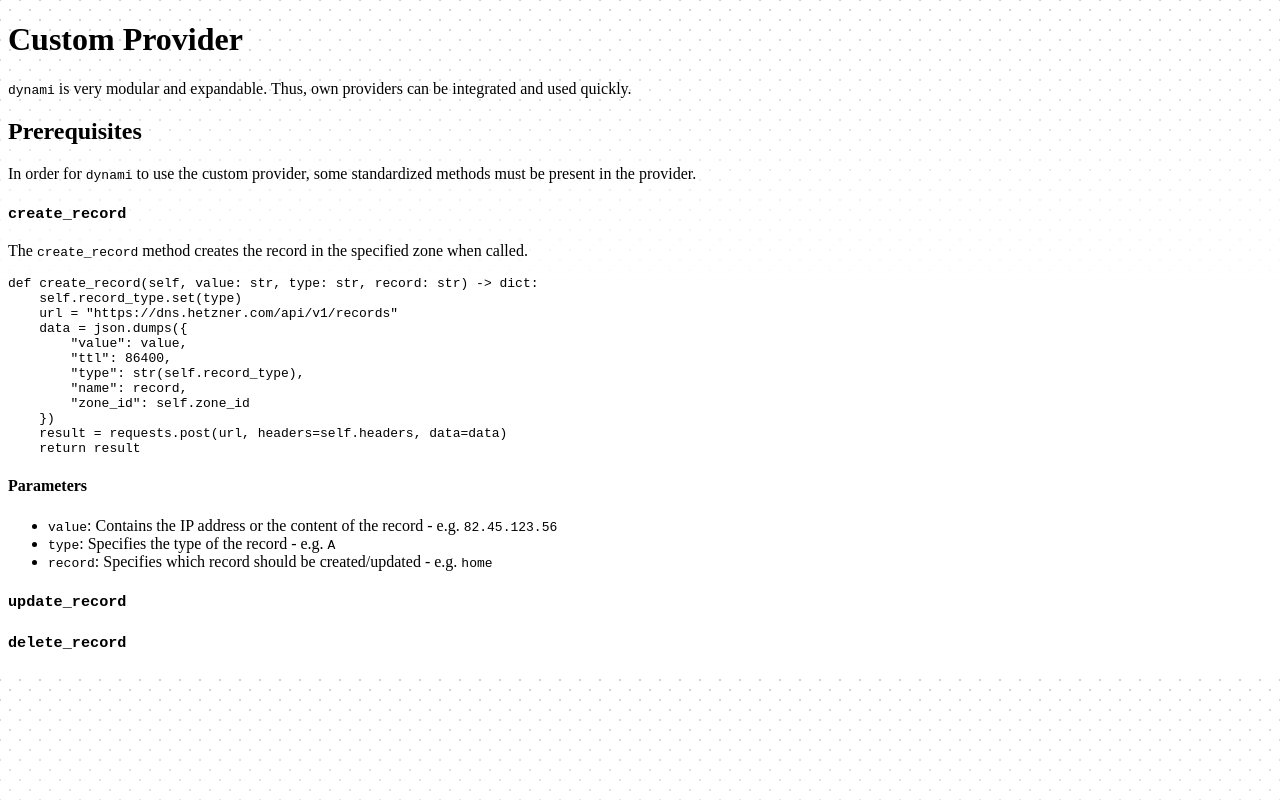
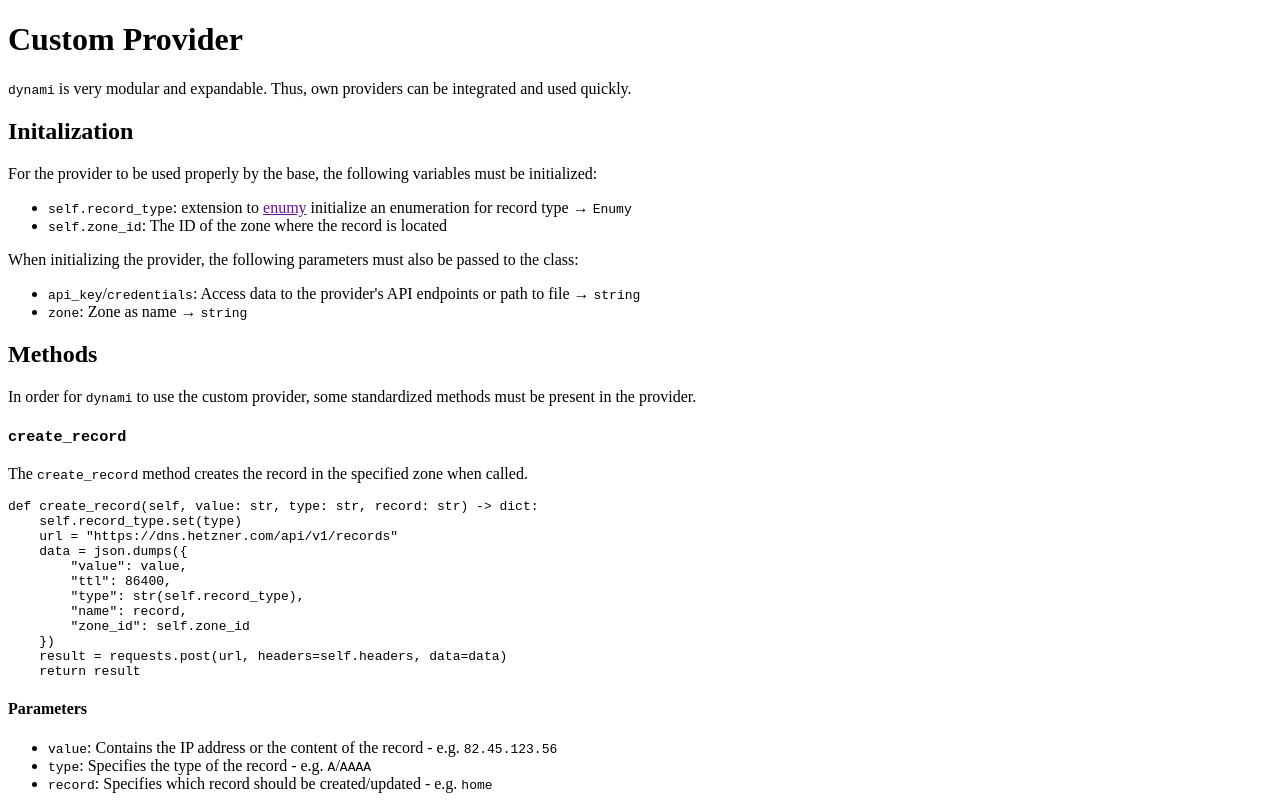
Before and after one commit to bytesentinel-io/docs, a Next.js app: page /dynami/providers/custom in a window 1280 px wide. Shown: the top 802 px of the page. Built offline with nearby package versions, Linux system fonts and the light colour scheme.

Commit message:
Add image of github

```diff
--- a/pages/dynami/providers/custom.mdx
+++ b/pages/dynami/providers/custom.mdx
@@ -5,11 +5,25 @@ description: Guide to create own providers for your DNS service
 
 ---
 
+import Link from 'next/link'
+
 # Custom Provider
 
 `dynami` is very modular and expandable. Thus, own providers can be integrated and used quickly.
 
-## Prerequisites
+## Initalization
+
+For the provider to be used properly by the base, the following variables must be initialized:
+
+* `self.record_type`: extension to <Link href="/dynami/extensions/enumy" className="text-primary">enumy</Link> initialize an enumeration for record type → `Enumy`
+* `self.zone_id`: The ID of the zone where the record is located
+
+When initializing the provider, the following parameters must also be passed to the class:
+
+* `api_key`/`credentials`: Access data to the provider's API endpoints or path to file → `string`
+* `zone`: Zone as name → `string`
+
+## Methods
 
 In order for `dynami` to use the custom provider, some standardized methods must be present in the provider.
 
@@ -35,8 +49,12 @@ def create_record(self, value: str, type: str, record: str) -> dict:
 #### Parameters
 
 * `value`: Contains the IP address or the content of the record - e.g. `82.45.123.56`
-* `type`: Specifies the type of the record - e.g. `A`
+* `type`: Specifies the type of the record - e.g. `A`/`AAAA`
 * `record`: Specifies which record should be created/updated - e.g. `home`
+
+#### Returns
+
+* **Type**: `dict`
 
 ### `update_record`
 
--- a/pages/index.mdx
+++ b/pages/index.mdx
@@ -1,4 +1,18 @@
+---
+
+title: ByteSentinel
+
+---
+
+import Link from 'next/link'
+import Image from 'next/image'
+
+
 # Welcome to ByteSentinel
+
+<br />
+
+<Image src="/images/github.png" alt="dynami Cover with Logo and Text" width={1000} height={1000} className="rounded-xl" priority />
 
 Welcome to ByteSentinel, an organization dedicated to developing helpful projects (scripts and applications) that extend the work of administrators and enhance the security of various infrastructures, both for private and business purposes.
 
```
Also changed, not shown: 1 other file (tests, documents, lock files or other folders).
